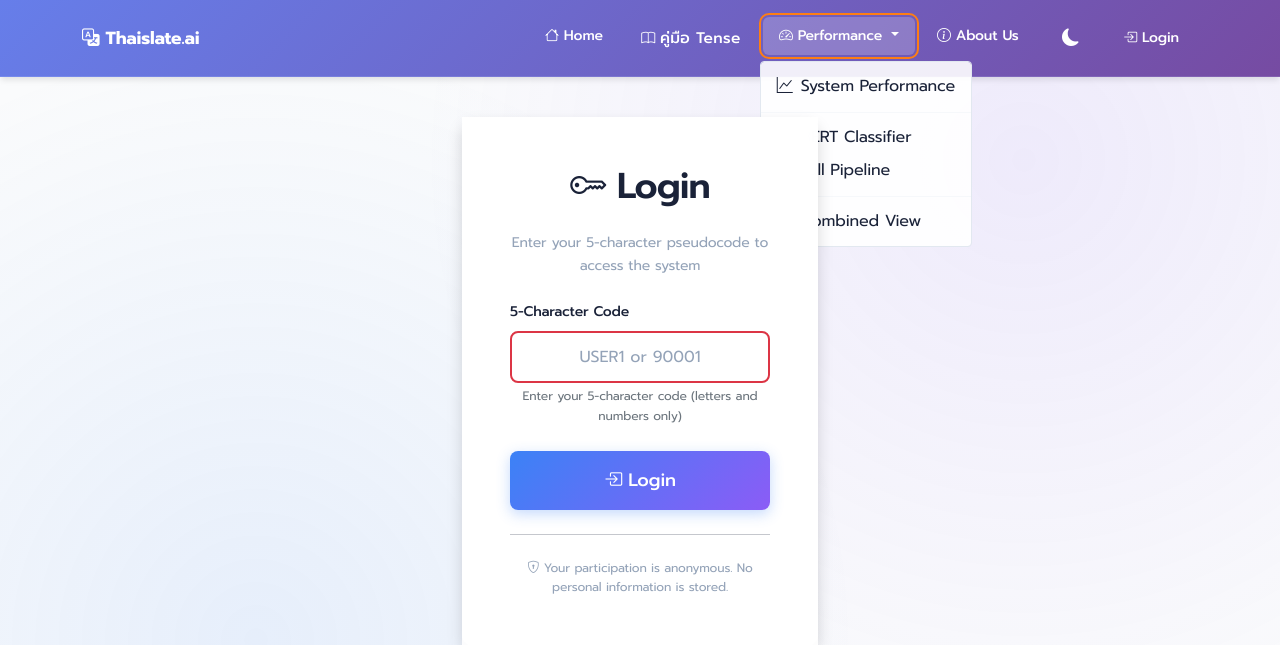
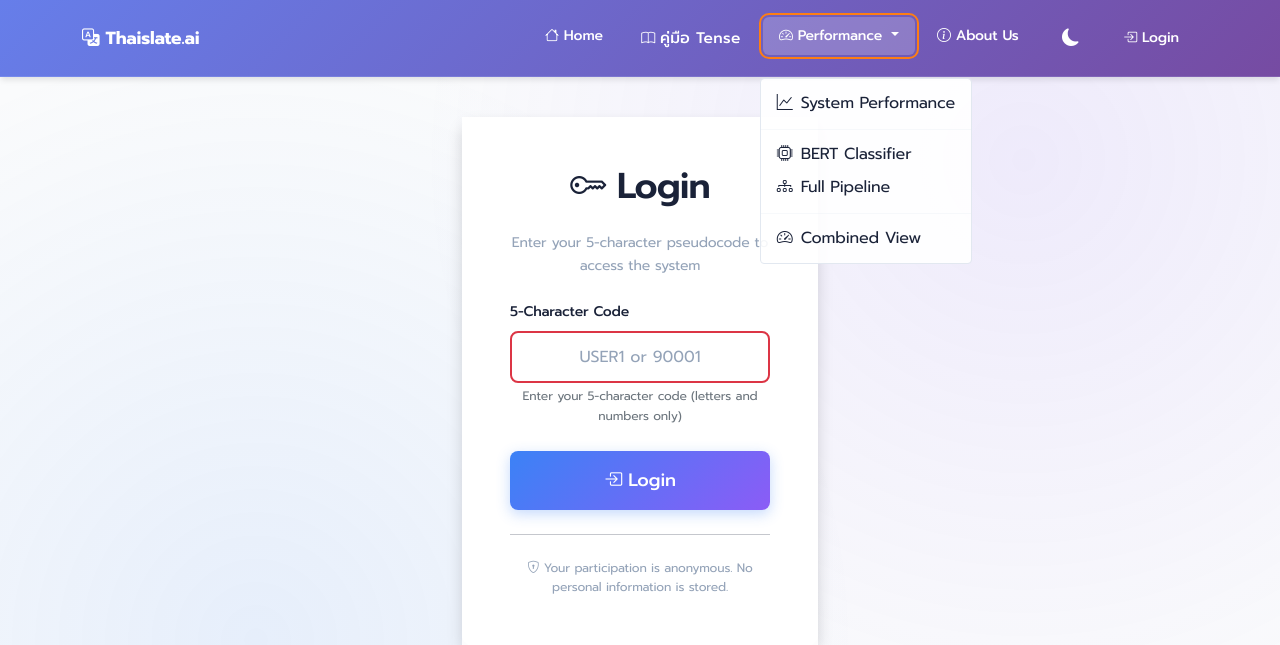
Before and after one commit to sandpapat/Thai-english-grammar-tool, a Flask app: a page that uses app/templates/base.html in a window 1280 px wide, after a click on "Performance". Shown: the top 645 px of the page. Run offline with Flask 3, Linux system fonts and the light colour scheme.

Commit message:
Update the login logic

```diff
--- a/app/models.py
+++ b/app/models.py
@@ -59,7 +59,7 @@ class Pseudocode(UserMixin, db.Model):
     @staticmethod
     def verify_pseudocode(pseudocode):
         """Verify if a pseudocode exists and is active"""
-        if not pseudocode or len(pseudocode) != 5 or not pseudocode.isdigit():
+        if not pseudocode or len(pseudocode) != 5 or not pseudocode.isalnum():
             return None
 
         user = Pseudocode.query.filter_by(pseudocode=pseudocode, is_active=True).first()
--- a/app/static/css/style.css
+++ b/app/static/css/style.css
@@ -1143,3 +1143,41 @@ footer {
 [data-theme="light"] .navbar-nav .nav-link:not(.disabled) {
     color: var(--navbar-text) !important;
 }
+
+/* Fix for dropdown menu being disabled on homepage */
+.navbar {
+    position: relative;
+    z-index: 1030; /* Bootstrap's navbar z-index */
+}
+
+.navbar .dropdown-menu {
+    z-index: 1031; /* Above navbar */
+    pointer-events: auto !important;
+}
+
+/* Ensure dropdowns work regardless of page state */
+.navbar-nav .dropdown-toggle,
+.navbar-nav .dropdown-menu,
+.navbar-nav .dropdown-item {
+    pointer-events: auto !important;
+    user-select: auto !important;
+    cursor: pointer !important;
+}
+
+/* Prevent form states from affecting navigation */
+body.form-submitting .navbar,
+body.form-submitting .navbar * {
+    pointer-events: auto !important;
+}
+
+/* Additional dropdown menu fixes */
+.navbar .dropdown {
+    position: static; /* Prevent z-index issues */
+}
+
+.navbar .dropdown-menu {
+    position: absolute;
+    top: 100%;
+    left: auto;
+    right: auto;
+}
--- a/app/templates/index.html
+++ b/app/templates/index.html
@@ -23,6 +23,8 @@
         height: 200%;
         background: radial-gradient(circle, rgba(59, 130, 246, 0.05) 0%, transparent 70%);
         animation: float 20s ease-in-out infinite;
+        pointer-events: none;
+        z-index: -1;
     }
 
     @keyframes float {
@@ -665,10 +667,12 @@
 
         // Set submission state to prevent duplicates
         isSubmitting = true;
+        document.body.classList.add('form-submitting');
 
         // Auto-reset submission state after timeout (safety net)
         submitTimeout = setTimeout(() => {
             isSubmitting = false;
+            document.body.classList.remove('form-submitting');
             console.log('Auto-reset submission state after timeout');
         }, 120000); // 2 minutes timeout
 
@@ -725,6 +729,7 @@
 
             // Reset submission state before navigation (since form will redirect)
             isSubmitting = false;
+            document.body.classList.remove('form-submitting');
             if (submitTimeout) {
                 clearTimeout(submitTimeout);
                 submitTimeout = null;
@@ -774,6 +779,7 @@
 
         // Reset submission state to allow retry
         isSubmitting = false;
+        document.body.classList.remove('form-submitting');
         if (submitTimeout) {
             clearTimeout(submitTimeout);
             submitTimeout = null;
```
